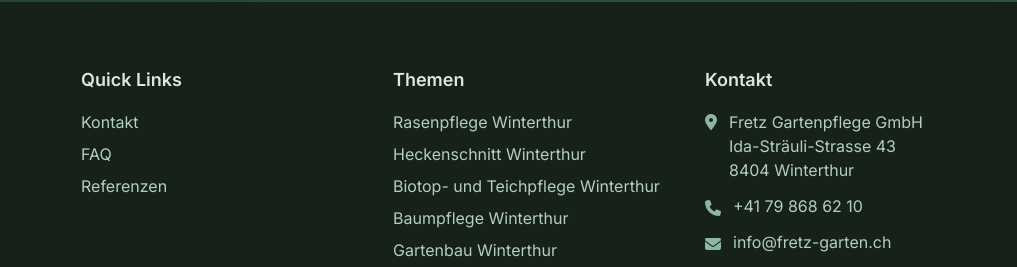
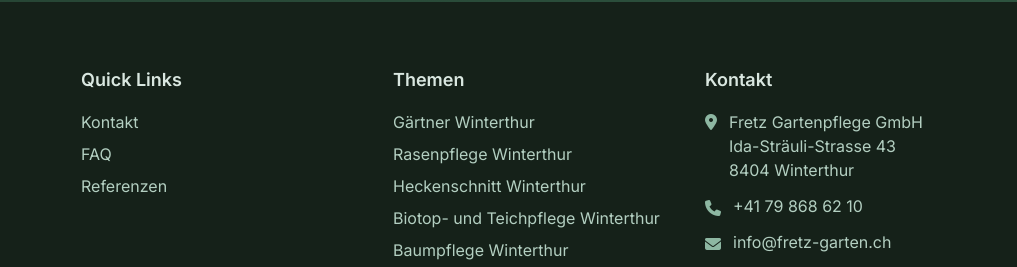
Before and after one commit to christianbalta/garten-pflege-winterthur, a plain HTML site: page index.html in a window 1280 px wide. Shown: the part 8540-8807 px from the top of the page, 263-1280 px from the left. Drawn offline with nearby package versions, Linux system fonts and the light colour scheme.

Commit message:
Add link to "Gärtner Winterthur" in the Themen section of index.html

```diff
--- a/index.html
+++ b/index.html
@@ -1030,6 +1030,8 @@
       <div>
         <h4 class="text-lg font-semibold mb-4 text-primary-100">Themen</h4>
         <ul class="space-y-2">
+          <li><a href="https://fretz-garten.ch" target="_blank" class="text-primary-200 hover:text-white transition-colors">Gärtner Winterthur</a>
+          </li>
           <li><a href="https://fretz-garten.ch/gartenpflege-winterthur/rasenpflege/" target="_blank" class="text-primary-200 hover:text-white transition-colors">Rasenpflege Winterthur</a>
           </li>
           <li><a href="https://fretz-garten.ch/gartenpflege-winterthur/schnitt-und-jaetarbeiten/" target="_blank" class="text-primary-200 hover:text-white transition-colors">Heckenschnitt Winterthur</a>
```
